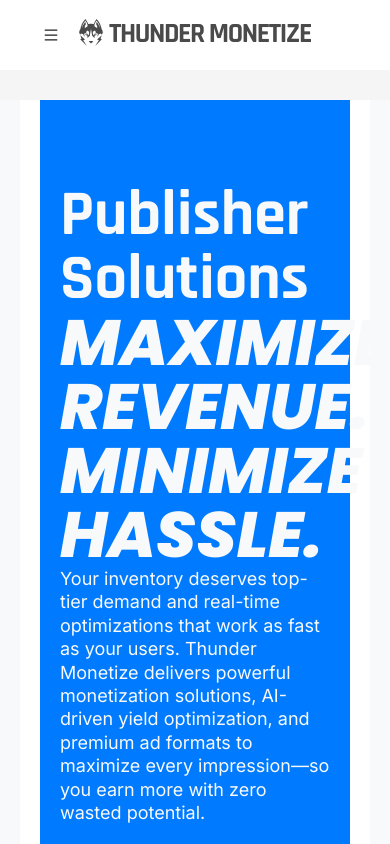
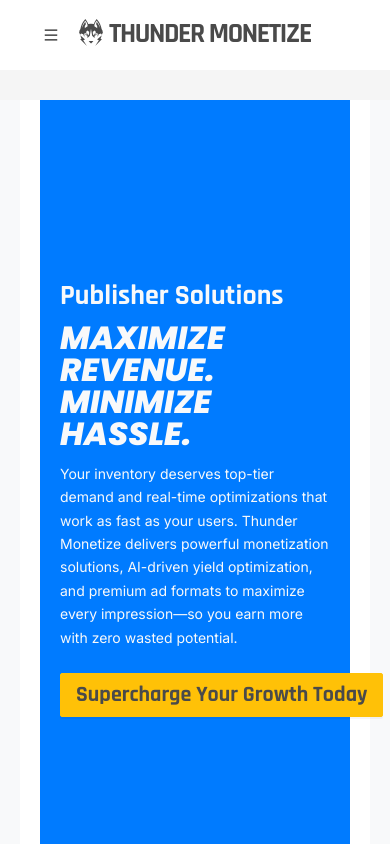
Before and after one commit to jwong65/vite-react-site, a React (Vite) app: page /publisher in a window 390 px wide. Shown: the top 844 px of the page. Built offline with nearby package versions, Linux system fonts and the light colour scheme.

Commit message:
Added styling to the text inside text-overlay1 for 480 breakpoint

```diff
--- a/src/pages/publisher.css
+++ b/src/pages/publisher.css
@@ -461,6 +461,23 @@
         z-index: 3;
     }
 
+    .publisher-main-heading{
+        font-size: 28px;
+        text-align: left;
+        width: 100%;
+    }
+    .publisher-sub-heading{
+        font-size: 32px;
+        text-align: left;
+        width: 100%;
+        margin: 12px 0px;
+    }
+    .publisher-sub-heading2{
+        font-size: 14px;
+        text-align: left;
+        width: 100%;
+        margin-bottom: 24px;
+    }
     .publisher-container-2-wrapper{
         margin-bottom: 60px;
     }
```
